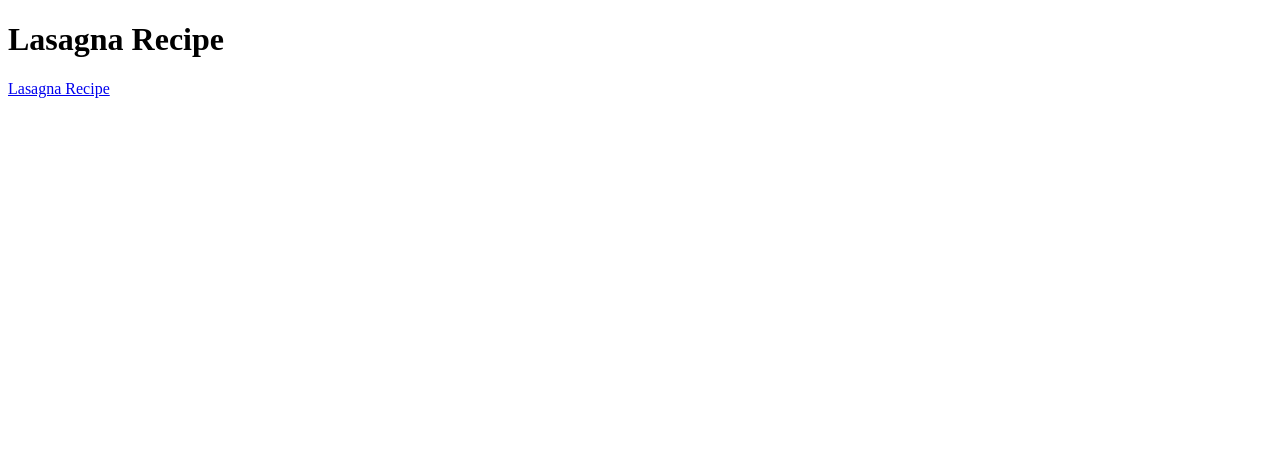
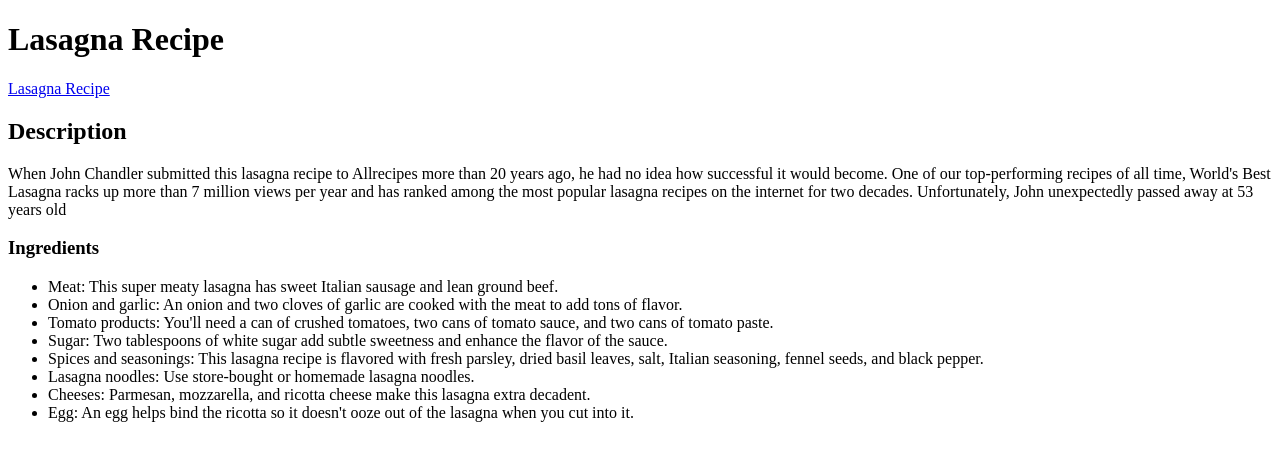
Before and after one commit to GreetyCr/odin-recipes, a plain HTML site: page odin-recipes/lasagna.html in a window 1280 px wide. Drawn offline with Linux system fonts and the light colour scheme.

Commit message:
Edit de Lasagna.html adding p of description, and ul with ingredients

```diff
--- a/odin-recipes/lasagna.html
+++ b/odin-recipes/lasagna.html
@@ -8,6 +8,21 @@
 </head>
 <body>
     <h1>Lasagna Recipe</h1>
-    <a href="/odin-recipes/lasagna.html">Lasagna Recipe</a>
+    <a href="https://www.allrecipes.com/recipe/23600/worlds-best-lasagna/">Lasagna Recipe</a>
+    <h2>Description</h2>
+    <p>When John Chandler submitted this lasagna recipe to Allrecipes more than 20 years ago, he had no idea how successful it would become. One of our top-performing recipes of all time, World's Best Lasagna racks up more than 7 million views per year and has ranked among the most popular lasagna recipes on the internet for two decades. Unfortunately, John unexpectedly passed away at 53 years old</p>
+
+    <h3>Ingredients</h3>
+    <ul>
+        <li>Meat: This super meaty lasagna has sweet Italian sausage and lean ground beef.</li>
+        <li>Onion and garlic: An onion and two cloves of garlic are cooked with the meat to add tons of flavor.</li>
+        <li>Tomato products: You'll need a can of crushed tomatoes, two cans of tomato sauce, and two cans of tomato paste.</li>
+        <li>Sugar: Two tablespoons of white sugar add subtle sweetness and enhance the flavor of the sauce.</li>
+        <li>Spices and seasonings: This lasagna recipe is flavored with fresh parsley, dried basil leaves, salt, Italian seasoning, fennel seeds, and black pepper.</li>
+        <li>Lasagna noodles: Use store-bought or homemade lasagna noodles.</li>
+        <li>Cheeses: Parmesan, mozzarella, and ricotta cheese make this lasagna extra decadent.</li>
+        <li>Egg: An egg helps bind the ricotta so it doesn't ooze out of the lasagna when you cut into it.</li>
+    </ul>
+
 </body>
 </html>
```
